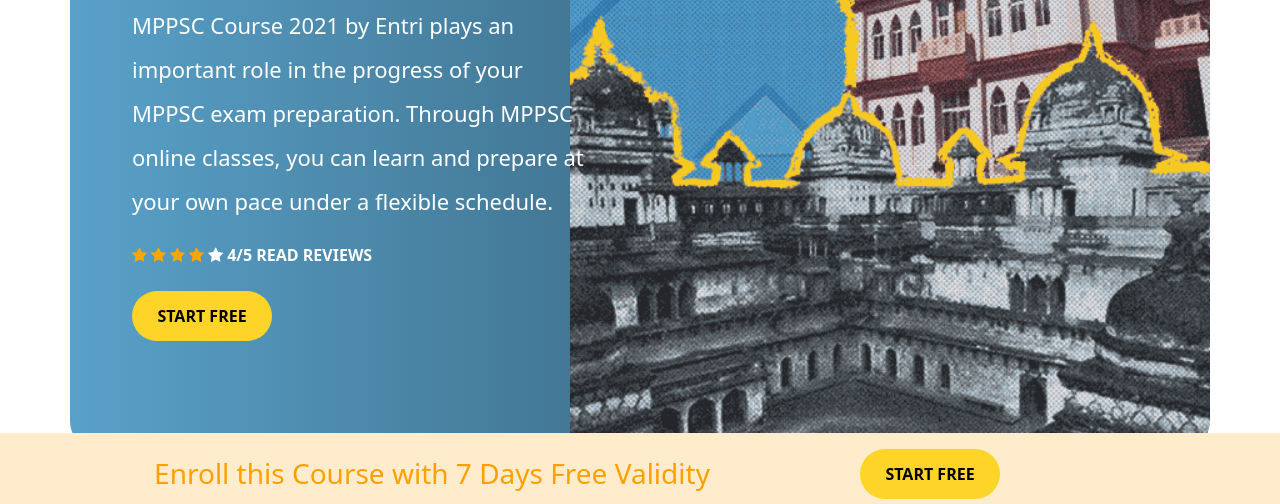
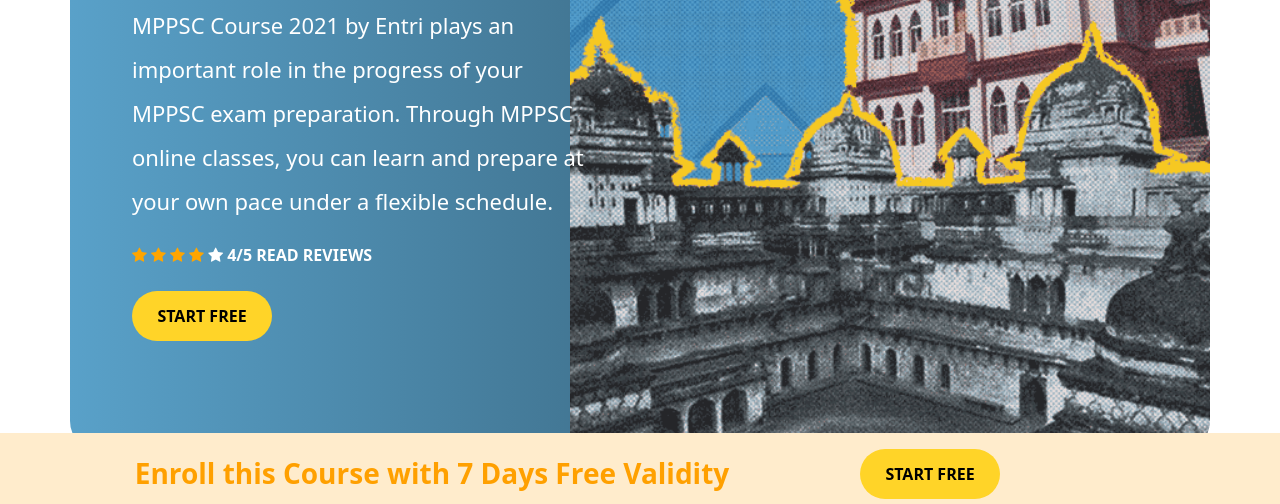
Before and after one commit to humam-abd/Entri-Home, a plain HTML site: page index.html in a window 1280 px wide. Shown: the part 285-789 px from the top of the page. Drawn offline with nearby package versions, Linux system fonts and the light colour scheme.

Commit message:
font weight for footer text

```diff
--- a/index.html
+++ b/index.html
@@ -290,7 +290,7 @@
     <div class="container-fluid footer-bar">
       <div class="row p-3">
         <div class="col-8 mt-2 footer-text">
-          <h3>Enroll this Course with 7 Days Free Validity</h3>
+          <h3 class="fw-bold">Enroll this Course with 7 Days Free Validity</h3>
         </div>
         <div class="col-4">
           <button class="btn footer-btn me-2">Start Free</button>
```
